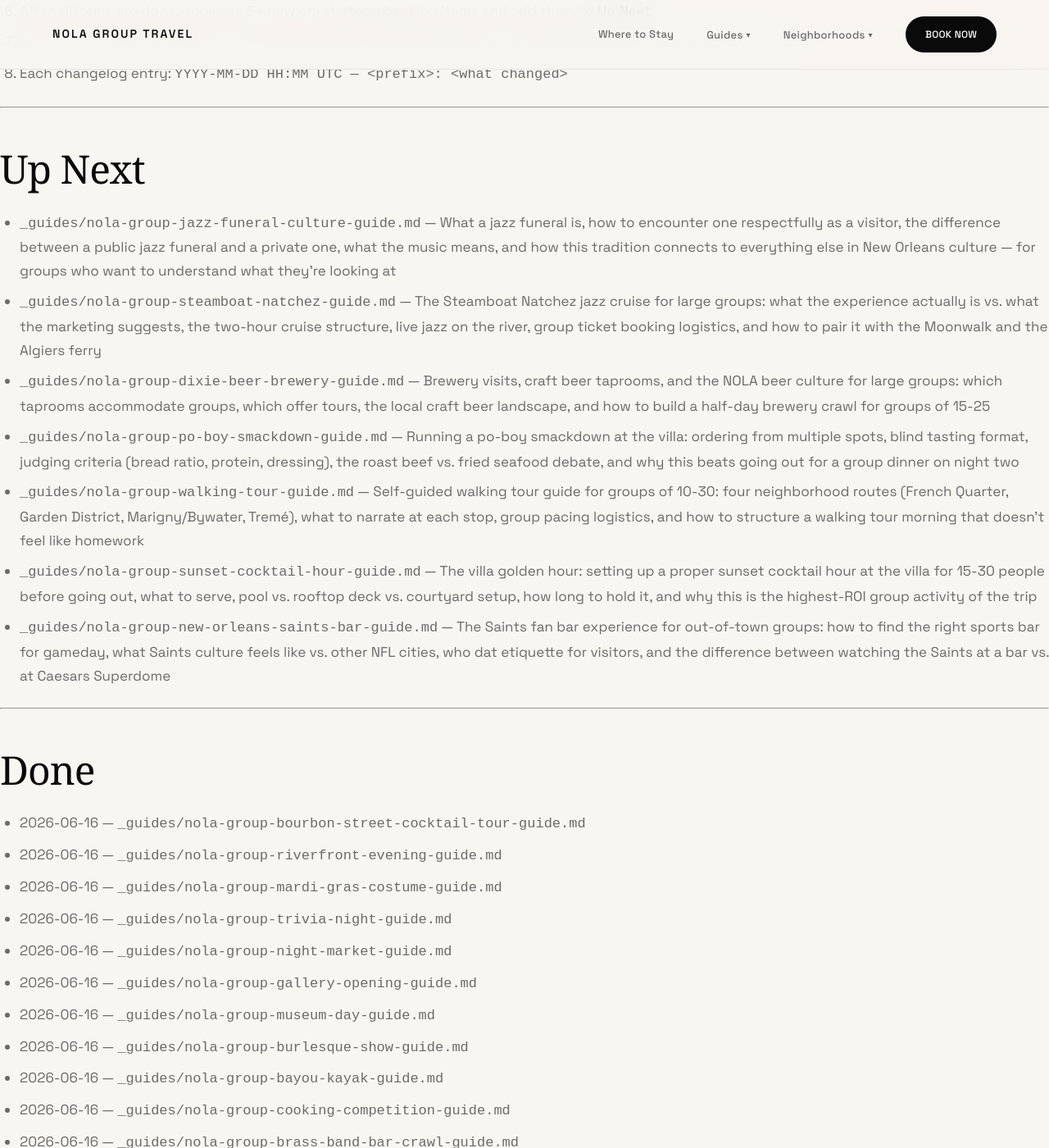
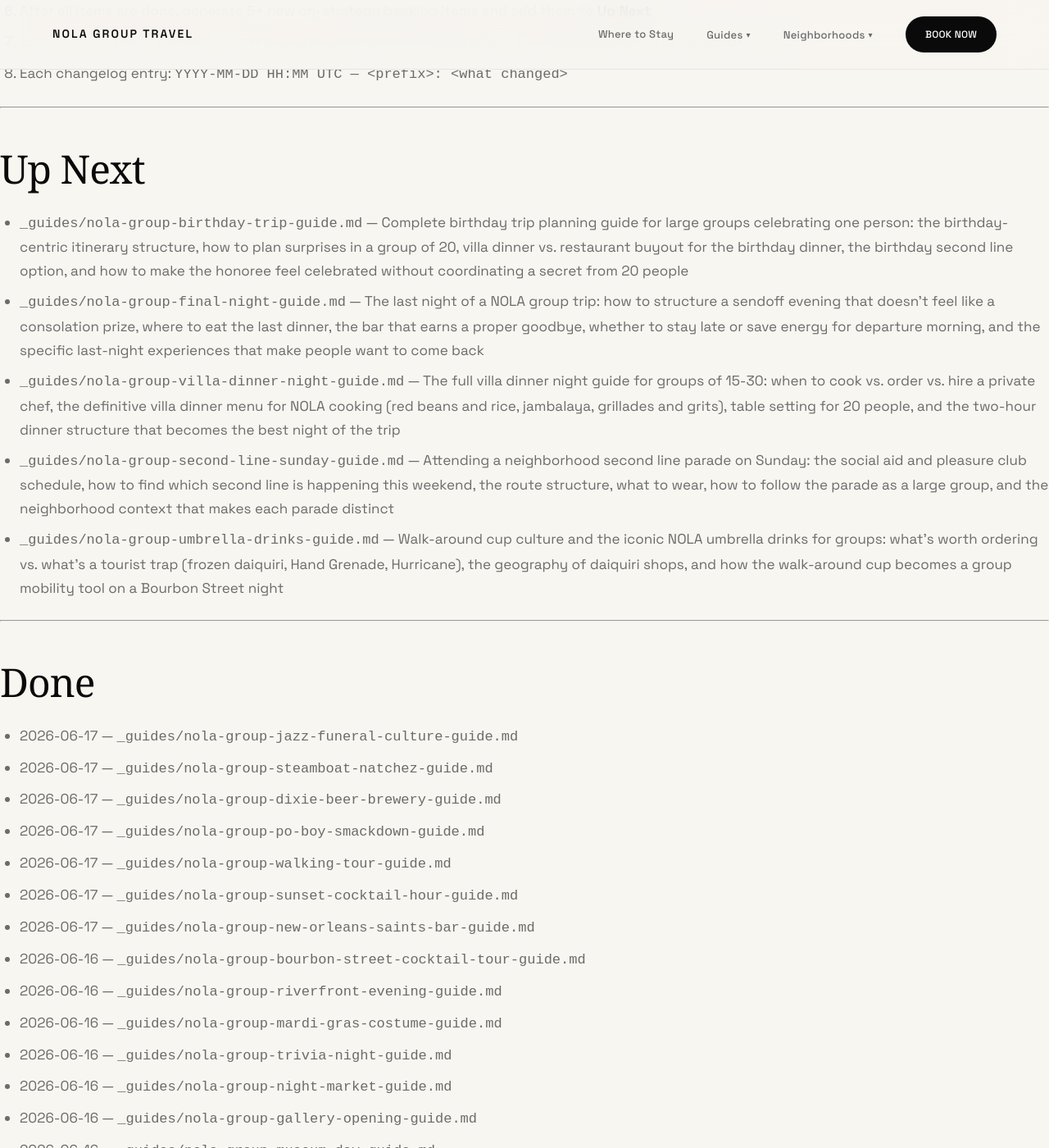
Before and after one commit to sjworth-dev/nola-group-travel, a Jekyll site: the page built from ROADMAP.md, in a window 1280 px wide and 1400 px high, scrolled down 3609 px. Shown: the whole window at 82% size. Built offline with Jekyll 4.4.1, drawn with Linux system fonts in a browser that asks for light colours; some web fonts are replaced; our own code applies the rules of GitHub Pages for plain Markdown files.

Commit message:
seo: update ROADMAP — move 7 guides to Done, add 5 new Up Next items, update Changelog

```diff
--- a/ROADMAP.md
+++ b/ROADMAP.md
@@ -99,18 +99,23 @@ New guides go in `_guides/<slug>.md`. New neighborhood pages go in `_neighborhoo
 
 ## Up Next
 
-- `_guides/nola-group-jazz-funeral-culture-guide.md` — What a jazz funeral is, how to encounter one respectfully as a visitor, the difference between a public jazz funeral and a private one, what the music means, and how this tradition connects to everything else in New Orleans culture — for groups who want to understand what they're looking at
-- `_guides/nola-group-steamboat-natchez-guide.md` — The Steamboat Natchez jazz cruise for large groups: what the experience actually is vs. what the marketing suggests, the two-hour cruise structure, live jazz on the river, group ticket booking logistics, and how to pair it with the Moonwalk and the Algiers ferry
-- `_guides/nola-group-dixie-beer-brewery-guide.md` — Brewery visits, craft beer taprooms, and the NOLA beer culture for large groups: which taprooms accommodate groups, which offer tours, the local craft beer landscape, and how to build a half-day brewery crawl for groups of 15-25
-- `_guides/nola-group-po-boy-smackdown-guide.md` — Running a po-boy smackdown at the villa: ordering from multiple spots, blind tasting format, judging criteria (bread ratio, protein, dressing), the roast beef vs. fried seafood debate, and why this beats going out for a group dinner on night two
-- `_guides/nola-group-walking-tour-guide.md` — Self-guided walking tour guide for groups of 10-30: four neighborhood routes (French Quarter, Garden District, Marigny/Bywater, Tremé), what to narrate at each stop, group pacing logistics, and how to structure a walking tour morning that doesn't feel like homework
-- `_guides/nola-group-sunset-cocktail-hour-guide.md` — The villa golden hour: setting up a proper sunset cocktail hour at the villa for 15-30 people before going out, what to serve, pool vs. rooftop deck vs. courtyard setup, how long to hold it, and why this is the highest-ROI group activity of the trip
-- `_guides/nola-group-new-orleans-saints-bar-guide.md` — The Saints fan bar experience for out-of-town groups: how to find the right sports bar for gameday, what Saints culture feels like vs. other NFL cities, who dat etiquette for visitors, and the difference between watching the Saints at a bar vs. at Caesars Superdome
+- `_guides/nola-group-birthday-trip-guide.md` — Complete birthday trip planning guide for large groups celebrating one person: the birthday-centric itinerary structure, how to plan surprises in a group of 20, villa dinner vs. restaurant buyout for the birthday dinner, the birthday second line option, and how to make the honoree feel celebrated without coordinating a secret from 20 people
+- `_guides/nola-group-final-night-guide.md` — The last night of a NOLA group trip: how to structure a sendoff evening that doesn't feel like a consolation prize, where to eat the last dinner, the bar that earns a proper goodbye, whether to stay late or save energy for departure morning, and the specific last-night experiences that make people want to come back
+- `_guides/nola-group-villa-dinner-night-guide.md` — The full villa dinner night guide for groups of 15-30: when to cook vs. order vs. hire a private chef, the definitive villa dinner menu for NOLA cooking (red beans and rice, jambalaya, grillades and grits), table setting for 20 people, and the two-hour dinner structure that becomes the best night of the trip
+- `_guides/nola-group-second-line-sunday-guide.md` — Attending a neighborhood second line parade on Sunday: the social aid and pleasure club schedule, how to find which second line is happening this weekend, the route structure, what to wear, how to follow the parade as a large group, and the neighborhood context that makes each parade distinct
+- `_guides/nola-group-umbrella-drinks-guide.md` — Walk-around cup culture and the iconic NOLA umbrella drinks for groups: what's worth ordering vs. what's a tourist trap (frozen daiquiri, Hand Grenade, Hurricane), the geography of daiquiri shops, and how the walk-around cup becomes a group mobility tool on a Bourbon Street night
 
 ---
 
 ## Done
 
+- 2026-06-17 — `_guides/nola-group-jazz-funeral-culture-guide.md`
+- 2026-06-17 — `_guides/nola-group-steamboat-natchez-guide.md`
+- 2026-06-17 — `_guides/nola-group-dixie-beer-brewery-guide.md`
+- 2026-06-17 — `_guides/nola-group-po-boy-smackdown-guide.md`
+- 2026-06-17 — `_guides/nola-group-walking-tour-guide.md`
+- 2026-06-17 — `_guides/nola-group-sunset-cocktail-hour-guide.md`
+- 2026-06-17 — `_guides/nola-group-new-orleans-saints-bar-guide.md`
 - 2026-06-16 — `_guides/nola-group-bourbon-street-cocktail-tour-guide.md`
 - 2026-06-16 — `_guides/nola-group-riverfront-evening-guide.md`
 - 2026-06-16 — `_guides/nola-group-mardi-gras-costume-guide.md`
@@ -476,6 +481,13 @@ New guides go in `_guides/<slug>.md`. New neighborhood pages go in `_neighborhoo
 2026-06-14 12:15 UTC — content: add _guides/nola-group-axe-throwing-guide.md — axe throwing, rage rooms, and competitive activity guide for groups of 10-30 with tournament formats and evening structure
 2026-06-14 12:30 UTC — content: add _guides/nola-group-riverboat-casino-cruise-guide.md — riverboat vs. land casino decision, villa poker tournament setup, and waterfront gambling evening structure for groups of 10-30
 2026-06-14 12:45 UTC — content: add _guides/nola-group-beer-garden-guide.md — beer gardens, outdoor bar courtyards, and open-air drinking venues for groups of 20+ with neighborhood guide and seasonal reality
+2026-06-17 10:00 UTC — content: add _guides/nola-group-jazz-funeral-culture-guide.md — jazz funeral culture, public vs. private, music meaning, respectful visitor guide, and full cultural morning structure for groups
+2026-06-17 10:15 UTC — content: add _guides/nola-group-steamboat-natchez-guide.md — Steamboat Natchez jazz cruise for groups: what it actually is vs. marketing, cruise vs. dinner cruise comparison, group booking logistics, and Moonwalk/Algiers Ferry pairing
+2026-06-17 10:30 UTC — content: add _guides/nola-group-dixie-beer-brewery-guide.md — NOLA craft beer taprooms for groups of 15-25: tour logistics, half-day brewery crawl structure, beer style guide, and Abita day trip option
+2026-06-17 10:45 UTC — content: add _guides/nola-group-po-boy-smackdown-guide.md — villa po-boy smackdown for groups: blind tasting format, judging criteria, roast beef vs. fried seafood debate, and full evening structure for night two
+2026-06-17 11:00 UTC — content: add _guides/nola-group-walking-tour-guide.md — four self-guided walking tour routes for groups of 10-30: French Quarter, Garden District, Marigny/Bywater, Tremé with stop-by-stop narration guide
+2026-06-17 11:15 UTC — content: add _guides/nola-group-sunset-cocktail-hour-guide.md — villa golden hour setup guide: batch cocktail formats, pool vs. courtyard vs. rooftop setup, timing, snacks, and why this is the highest-ROI group activity of the trip
+2026-06-17 11:30 UTC — content: add _guides/nola-group-new-orleans-saints-bar-guide.md — Saints fan bar guide for out-of-town groups: finding the right bar, Who Dat etiquette for visitors, Saints culture context, bar vs. Caesars Superdome comparison
 2026-06-16 12:00 UTC — content: add _guides/nola-group-bourbon-street-cocktail-tour-guide.md — Bourbon Street cocktail tour for large groups: which bars are worth it, how to move 20 people through the Quarter, and the 3-stop structure that ends on Frenchmen Street
 2026-06-16 12:10 UTC — content: add _guides/nola-group-riverfront-evening-guide.md — Moonwalk levee walk, Algiers Ferry crossing, and Algiers Point for groups of 10-30: a free evening on the Mississippi most visitors miss
 2026-06-16 12:20 UTC — content: add _guides/nola-group-mardi-gras-costume-guide.md — Mardi Gras group costume guide: sourcing, theme coordination, what survives the night, and villa staging logistics for groups of 15-30
```
